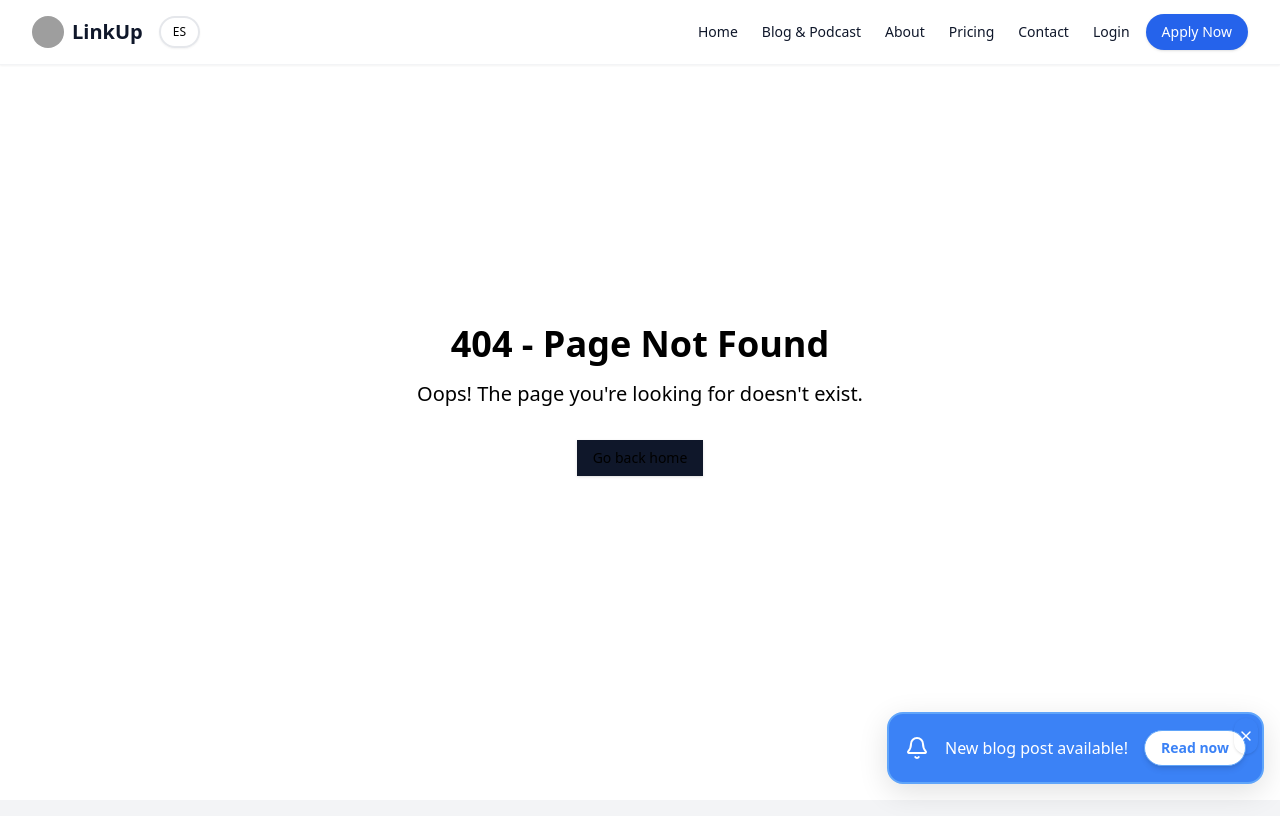
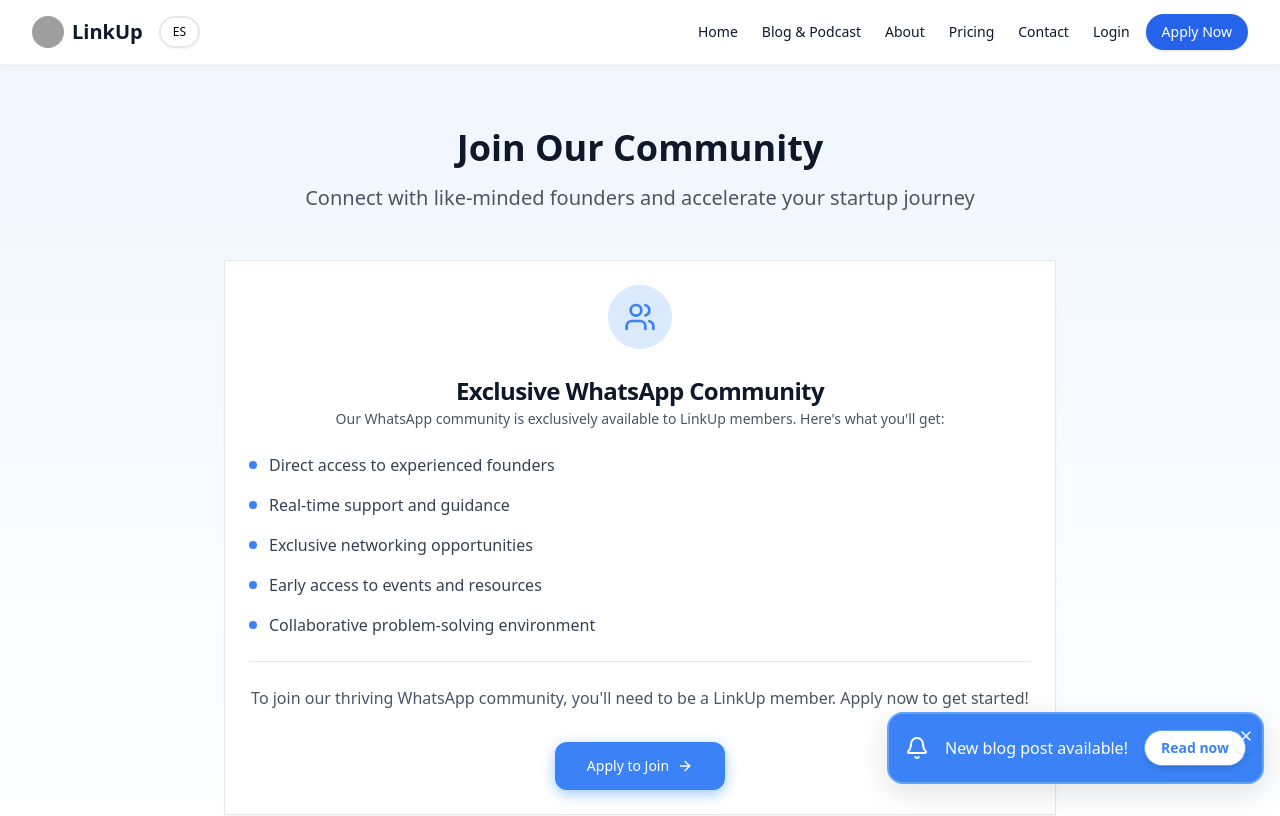
Before and after one commit to Ezequielagradnik/Linkup-Front, a Next.js app: page /JoinUs in a window 1280 px wide. Before the commit this address had no page. Shown: the top 816 px of the page. Built offline with nearby package versions, Linux system fonts and the light colour scheme; grey boxes are pictures that could not be loaded.

Commit message:
feat page JoinUs

```diff
--- /dev/null
+++ b/app/JoinUs/page.jsx
@@ -0,0 +1,105 @@
+"use client"
+
+import { Button } from "@/components/ui/button"
+import { Card, CardContent, CardHeader, CardTitle, CardDescription } from "@/components/ui/card"
+import { Users, ArrowRight } from "lucide-react"
+import Link from "next/link"
+import { useLanguage } from "@/contexts/LanguageContext"
+
+export default function Register() {
+  const { language } = useLanguage()
+
+  const content = {
+    en: {
+      title: "Join Our Community",
+      description: "Connect with like-minded founders and accelerate your startup journey",
+      cardTitle: "Exclusive WhatsApp Community",
+      cardDescription: "Our WhatsApp community is exclusively available to LinkUp members. Here's what you'll get:",
+      benefits: [
+        "Direct access to experienced founders",
+        "Real-time support and guidance",
+        "Exclusive networking opportunities",
+        "Early access to events and resources",
+        "Collaborative problem-solving environment",
+      ],
+      note: "To join our thriving WhatsApp community, you'll need to be a LinkUp member. Apply now to get started!",
+      cta: "Apply to Join",
+      backHome: "Back to Home",
+    },
+    es: {
+      title: "Únete a Nuestra Comunidad",
+      description: "Conéctate con fundadores afines y acelera el crecimiento de tu startup",
+      cardTitle: "Comunidad Exclusiva de WhatsApp",
+      cardDescription:
+        "Nuestra comunidad de WhatsApp está disponible exclusivamente para miembros de LinkUp. Esto es lo que obtendrás:",
+      benefits: [
+        "Acceso directo a fundadores con experiencia",
+        "Soporte y orientación en tiempo real",
+        "Oportunidades exclusivas de networking",
+        "Acceso anticipado a eventos y recursos",
+        "Entorno colaborativo para resolver problemas",
+      ],
+      note: "Para unirte a nuestra próspera comunidad de WhatsApp, necesitas ser miembro de LinkUp. ¡Aplica ahora para comenzar!",
+      cta: "Aplicar para Unirte",
+      backHome: "Volver al Inicio",
+    },
+  }
+
+  const t = content[language]
+
+  return (
+    <div className="min-h-screen bg-gradient-to-b from-secondary-50 to-white pt-20">
+      <div className="container max-w-4xl py-12">
+        <div className="text-center mb-12">
+          <h1 className="text-4xl font-bold text-primary-900 mb-4">{t.title}</h1>
+          <p className="text-xl text-gray-600">{t.description}</p>
+        </div>
+
+        <Card className="bg-white shadow-lg hover:shadow-xl transition-all duration-300">
+          <CardHeader className="text-center pb-6">
+            <div className="w-16 h-16 bg-secondary-100 rounded-full flex items-center justify-center mx-auto mb-6">
+              <Users className="w-8 h-8 text-secondary-500" />
+            </div>
+            <CardTitle className="text-2xl font-bold text-primary-900 mb-2">{t.cardTitle}</CardTitle>
+            <CardDescription className="text-gray-600">{t.cardDescription}</CardDescription>
+          </CardHeader>
+          <CardContent>
+            <div className="space-y-6">
+              <ul className="space-y-4">
+                {t.benefits.map((benefit, index) => (
+                  <li key={index} className="flex items-center text-gray-700">
+                    <div className="w-2 h-2 bg-secondary-500 rounded-full mr-3"></div>
+                    {benefit}
+                  </li>
+                ))}
+              </ul>
+
+              <div className="border-t border-gray-200 pt-6 mt-6">
+                <p className="text-gray-600 mb-8 text-center">{t.note}</p>
+                <div className="flex flex-col sm:flex-row gap-4 justify-center">
+                  <Button
+                    asChild
+                    className="bg-secondary-500 hover:bg-secondary-600 text-white px-8 py-6 rounded-xl
+                      shadow-[0_4px_14px_0_rgb(0,118,255,0.39)] hover:shadow-[0_6px_20px_rgba(0,118,255,0.23)]"
+                  >
+                    <Link href="/apply" className="flex items-center">
+                      {t.cta}
+                      <ArrowRight className="ml-2 h-4 w-4" />
+                    </Link>
+                  </Button>
+                  <Button
+                    asChild
+                    variant="outline"
+                    className="rounded-xl border-2 border-gray-200 hover:border-secondary-500 hover:bg-secondary-50"
+                  >
+
+                  </Button>
+                </div>
+              </div>
+            </div>
+          </CardContent>
+        </Card>
+      </div>
+    </div>
+  )
+}
--- a/components/weekly-posts.jsx
+++ b/components/weekly-posts.jsx
@@ -32,15 +32,14 @@ export function WeeklyPosts({ language }) {
     setPosts([
       {
         id: 1,
-        title: "How to Validate Your Startup Idea",
-        content: "Learn the essential steps to validate your startup idea before investing time and resources...",
-        createdAt: new Date().toISOString(),
+        title: "How to Build a Product People Want (Real Example)",
+        content: "💡 Did you know that Dropbox validated their idea with a simple video before writing a single line of code?...",
       },
       {
         id: 2,
-        title: "Securing Your First Investment",
-        content: "Discover the key strategies for attracting and securing your first startup investment...",
-        createdAt: new Date().toISOString(),
+        title: "The Secret to Startup Success Isn't in the Product",
+        content: "🚀 The biggest differentiator between a successful startup and one that fails isn't the product, it's the execution....",
+
       },
     ])
   }, [])
@@ -57,7 +56,6 @@ export function WeeklyPosts({ language }) {
             <Card key={post.id} className="bg-white hover:shadow-lg transition-shadow duration-300">
               <CardHeader>
                 <div className="flex items-center justify-between mb-2">
-                  <span className="text-sm text-gray-500">{new Date(post.createdAt).toLocaleDateString()}</span>
                   <TrendingUp className="h-5 w-5 text-secondary-500" />
                 </div>
                 <CardTitle className="text-xl font-bold text-primary-900 mb-2">{post.title}</CardTitle>
@@ -76,7 +74,7 @@ export function WeeklyPosts({ language }) {
             <Link href="/blog-podcast">{t.readMore}</Link>
           </Button>
           <Button asChild className="bg-blue-600 text-white hover:bg-blue-700 rounded-full">
-            <Link href="/register">{t.joinCommunity}</Link>
+            <Link href="/JoinUs">{t.joinCommunity}</Link>
           </Button>
         </div>
       </div>
```
